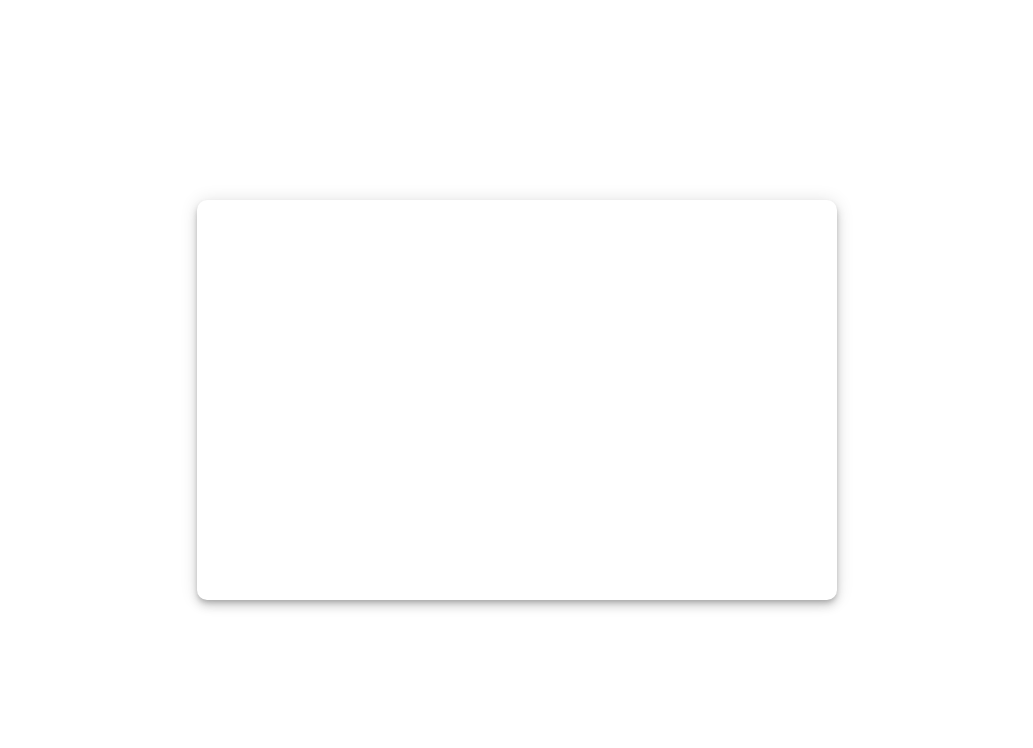
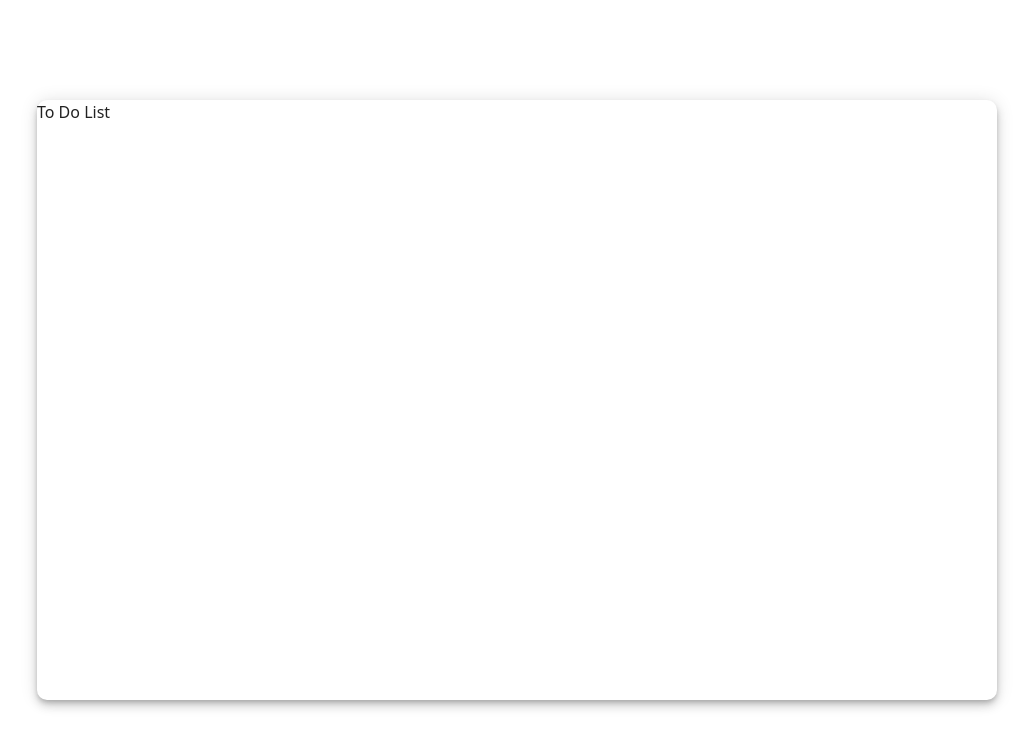
Before and after one commit to AshanSandeep06/Todo-List-React, a React (Create React App) app: page / in a window 1280 px wide. Shown: the top 748 px of the page, without its empty margins (123-1156 px from the left). Built offline with nearby package versions, Linux system fonts and the light colour scheme.

Commit message:
Content Updated

```diff
--- a/src/App.tsx
+++ b/src/App.tsx
@@ -1,12 +1,16 @@
-import React from 'react';
-import logo from './logo.svg';
-import './App.css';
-import { Paper } from '@mui/material';
+import React from "react";
+import logo from "./logo.svg";
+import "./App.css";
+import { Paper } from "@mui/material";
 
 export default function App() {
   return (
     <div className="App w-screen h-screen flex justify-center items-center">
-      <Paper id="taskListContainer" className='w-1/2 h-1/2' elevation={6} />
+      <Paper id="taskListContainer" className="w-3/4 h-3/4" elevation={6}>
+        <form>
+          <h1>To Do List</h1>
+        </form>
+      </Paper>
     </div>
   );
 }
```
